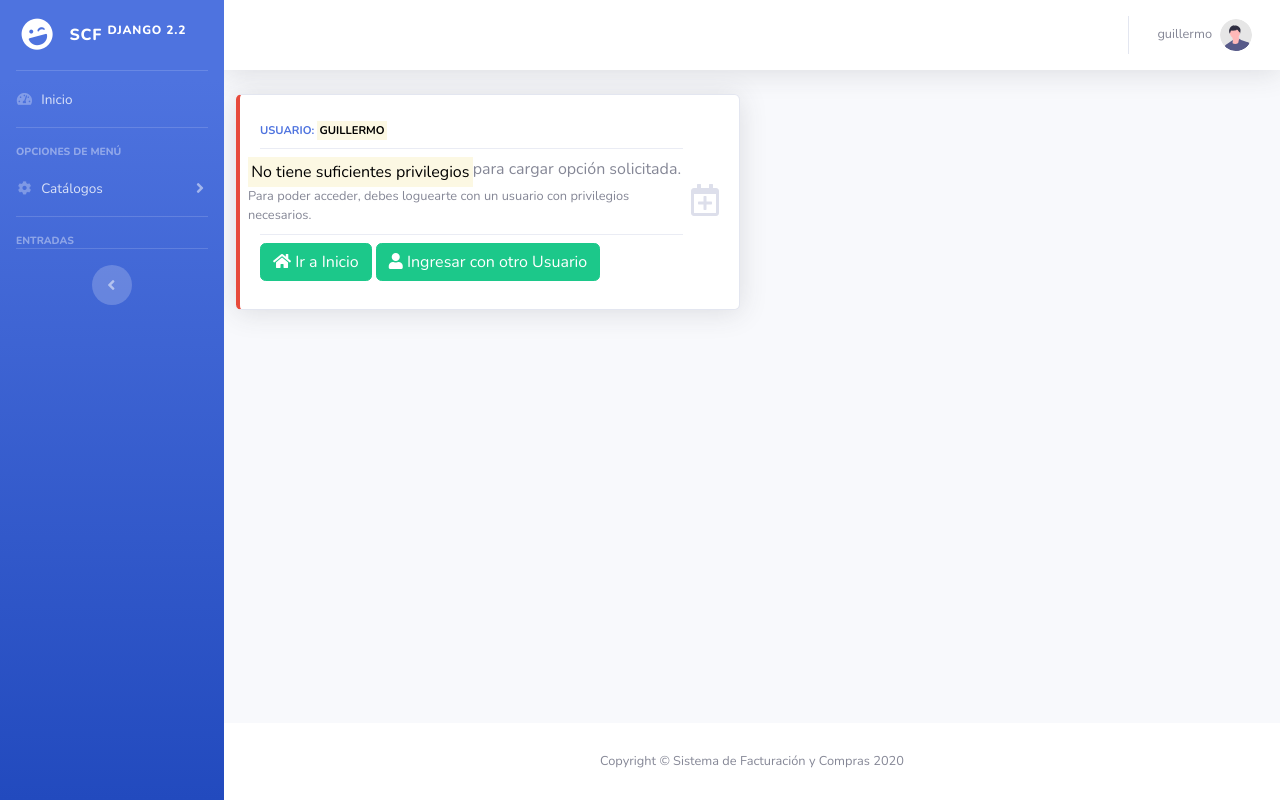
After one commit to catuchowil/borjorge, a Django app: page /sin_privilegios/ in a window 1280 px wide. The commit adds this page. Run offline with Django 3.2, Linux system fonts and the light colour scheme; a user stored in the database is signed in; parts of the project's set-up code (start-up, migrations or seed data) failed here and were passed over; some libraries are stand-ins or nearby versions.

Commit message:
Fin hasta secccion 10

```diff
--- /dev/null
+++ b/app/base/templates/base/sin_privilegios.html
@@ -0,0 +1,34 @@
+{% extends 'base/base.html' %}
+{% block contenido %}
+    <div class="col-xl-6 col-md-6 mb-6">
+        <div class="card border-left-danger shadow h-100 py-2">
+        <div class="card-body">
+            <div class="row no-gutters align-items-center">
+            <div class="col mr-2">
+                <div class="text-xs font-weight-bold text-primary text-uppercase mb-1">
+                    Usuario: <mark>{{ user.username }}  {{user.get_full_name }}</mark>
+                </div>
+                <div class="dropdown-divider"></div>
+
+                <div class="row">
+                    <mark>No tiene suficientes privilegios</mark> para cargar opción solicitada.
+                    <br>
+                    <small>Para poder acceder, debes loguearte con un usuario con privilegios necesarios.</small>
+
+                </div>
+                <div class="dropdown-divider"></div>
+                <div class="row">
+                    <div class="col">
+                        <a href="{% url 'base:home' %}" class="btn btn-success"><span class="fa fa-home"></span> Ir a Inicio</a>
+                        <a href="{% url 'base:login' %}" class="btn btn-success"><span class="fa fa-user"></span> Ingresar con otro Usuario</a>
+                    </div>
+                </div>
+            </div>
+            <div class="col-auto">
+                <i class="far fa-calendar-plus fa-2x text-gray-300"></i>
+            </div>
+            </div>
+        </div>
+        </div>
+    </div>
+{% endblock %}
--- a/app/base/urls.py
+++ b/app/base/urls.py
@@ -1,7 +1,8 @@
+from unicodedata import name
 from django.urls import path
 
 
-from .views import Home
+from .views import Home,HomeSinPrivilegios
 from django.contrib.auth import views as auth_views
 
 
@@ -10,5 +11,6 @@ urlpatterns = [
    path('',Home.as_view(),name='home'),
    path('login/',auth_views.LoginView.as_view(template_name='base/login.html'),name='login'),
 	path('logout/',auth_views.LogoutView.as_view(template_name='base/login.html'),name='logout'),
+   path('sin_privilegios/',HomeSinPrivilegios.as_view(),name='sin_privilegios')
 
 ]
--- a/app/base/views.py
+++ b/app/base/views.py
@@ -1,11 +1,37 @@
 from re import template
 from django.shortcuts import render
 
+from django.http import HttpResponseRedirect
+from django.urls import reverse_lazy
+
 from django.views import generic
-from django.contrib.auth.mixins import LoginRequiredMixin
+from django.contrib.auth.mixins import LoginRequiredMixin, PermissionRequiredMixin
 
 
 # Create your views here.
 class Home(LoginRequiredMixin, generic.TemplateView):
     template_name = 'base/home.html'
     login_url = 'base:login'
+
+
+
+class HomeSinPrivilegios(LoginRequiredMixin,generic.TemplateView):
+    template_name = 'base/sin_privilegios.html'
+    login_url = 'base_login'
+
+
+
+class SinPrivilegios(LoginRequiredMixin,PermissionRequiredMixin):
+
+    login_url = 'base:login'
+    raise_exception = False
+    redirect_field_name = "redirect_to"
+
+    def handle_no_permission(self):
+
+        from django.contrib.auth.models import AnonymousUser
+
+        if not self.request.user == AnonymousUser():
+            self.login_url = 'base:sin_privilegios'
+
+        return HttpResponseRedirect(reverse_lazy(self.login_url))
--- a/templates/base/base.html
+++ b/templates/base/base.html
@@ -45,7 +45,7 @@
                 <div class="sidebar-brand-icon rotate-n-15">
                     <i class="fas fa-laugh-wink"></i>
                 </div>
-                <div class="sidebar-brand-text mx-3">Sistema <sup>2</sup></div>
+                <div class="sidebar-brand-text mx-3">SCF <sup>Django 2.2</sup></div>
             </a>
 
             <!-- Divider -->
@@ -103,18 +122,18 @@
                         <a class="collapse-item" href="utilities-other.html">Other</a>
                     </div>
                 </div>
-            </li>
+            </li> -->
 
             <!-- Divider -->
             <hr class="sidebar-divider">
 
             <!-- Heading -->
             <div class="sidebar-heading">
-                Addons
+                Entradas
             </div>
 
             <!-- Nav Item - Pages Collapse Menu -->
-            <li class="nav-item active">
+            <!-- <li class="nav-item active">
                 <a class="nav-link" href="#" data-toggle="collapse" data-target="#collapsePages" aria-expanded="true"
                     aria-controls="collapsePages">
                     <i class="fas fa-fw fa-folder"></i>
@@ -200,7 +219,7 @@
                                 <i class="fas fa-search fa-fw"></i>
                             </a>
                             <!-- Dropdown - Messages -->
-                            <div class="dropdown-menu dropdown-menu-right p-3 shadow animated--grow-in"
+                            <<!-- div class="dropdown-menu dropdown-menu-right p-3 shadow animated--grow-in"
                                 aria-labelledby="searchDropdown">
                                 <form class="form-inline mr-auto w-100 navbar-search">
                                     <div class="input-group">
```
Also changed, not shown: other parts of templates/base/base.html (+40 -21 lines), app/inv/views.py (+54 -25 lines), db.sqlite3.
